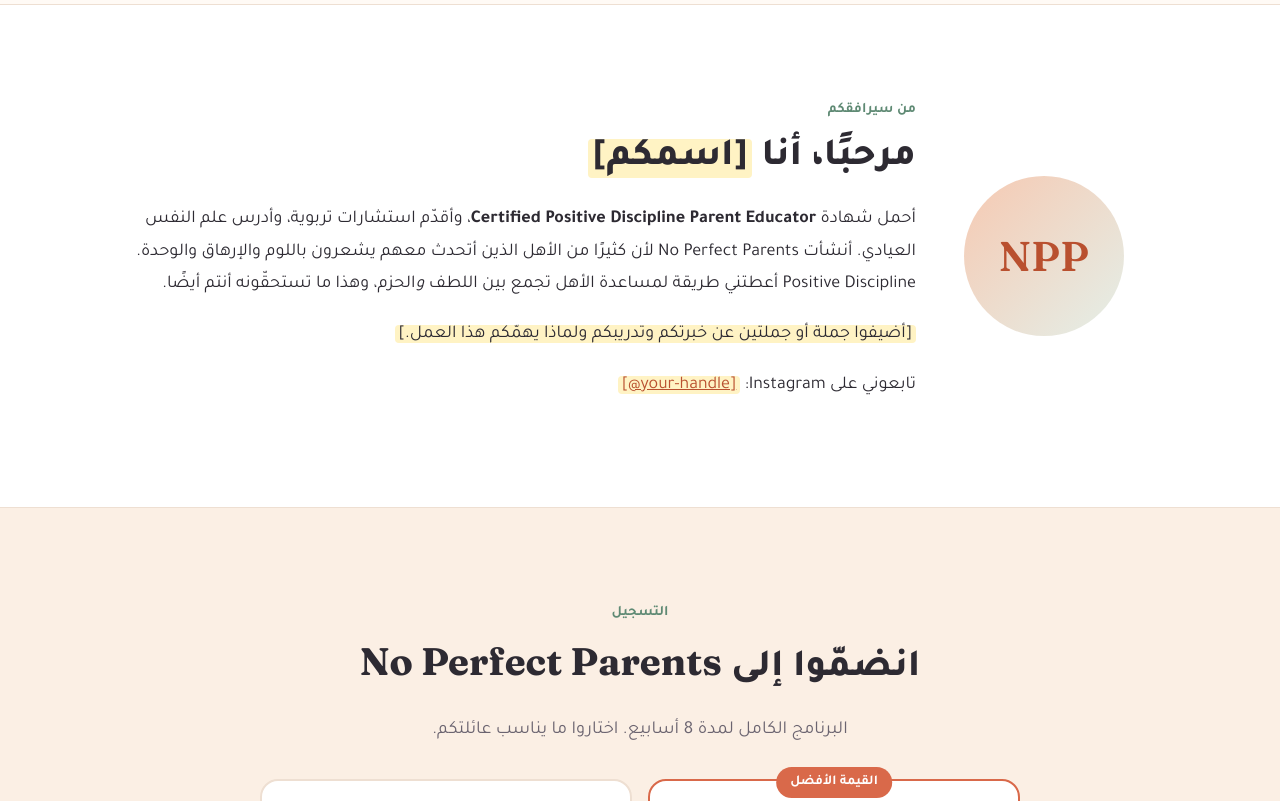
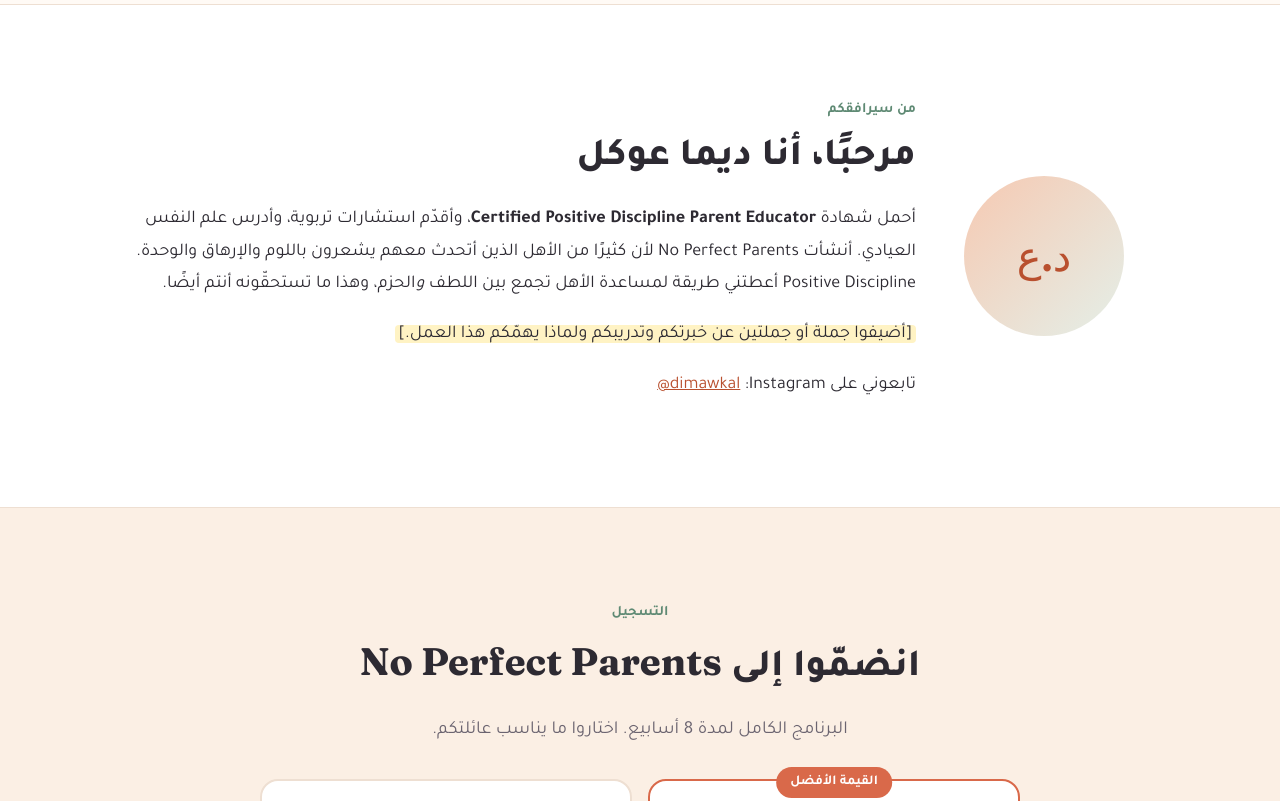
Before and after one commit to dimaawkal2-dev/Instagram-content, a plain HTML site: page website/index.html in a window 1280 px wide. Shown: the part 3700-4501 px from the top of the page. Drawn offline with Linux system fonts and the light colour scheme.

Commit message:
Add owner name and Instagram handle to site and course
Co-Authored-By: Claude Opus 5.5 <noreply@anthropic.com>
Claude-Session: https://claude.ai/code/session_01Qs2UQJuJU7XTV6jrGLzVF9

```diff
--- a/website/index.html
+++ b/website/index.html
@@ -6,6 +6,7 @@
 <!-- مسودّة: احذفوا السطر التالي عندما تريدون أن تظهر الصفحة في محركات البحث -->
 <meta name="robots" content="noindex, nofollow">
 <title>No Perfect Parents | برنامج تربوي لمدة 8 أسابيع</title>
+<meta name="author" content="ديما عوكل">
 <meta name="description" content="برنامج Positive Discipline لمدة 8 أسابيع، بلا لوم، لأهالي الأطفال من عمر 1 إلى 12 سنة. تعلّموا الجمع بين اللطف والحزم، والتواصل قبل التصحيح، والبحث عن حلول بدل العقاب.">
 <link rel="preconnect" href="https://fonts.googleapis.com">
 <link rel="preconnect" href="https://fonts.gstatic.com" crossorigin>
@@ -254,13 +255,13 @@
   <!-- عن المدرّب/ة -->
   <section style="background:var(--surface);border-top:1px solid var(--line);border-bottom:1px solid var(--line)">
     <div class="wrap about">
-      <div class="avatar" aria-hidden="true" dir="ltr">NPP</div>
+      <div class="avatar" aria-hidden="true">د.ع</div>
       <div>
         <span class="eyebrow">من سيرافقكم</span>
-        <h2>مرحبًا، أنا <span class="ph">[اسمكم]</span></h2>
+        <h2>مرحبًا، أنا ديما عوكل</h2>
         <p>أحمل شهادة <strong><bdi>Certified Positive Discipline Parent Educator</bdi></strong>، وأقدّم استشارات تربوية، وأدرس علم النفس العيادي. أنشأت <bdi>No Perfect Parents</bdi> لأن كثيرًا من الأهل الذين أتحدث معهم يشعرون باللوم والإرهاق والوحدة. <bdi>Positive Discipline</bdi> أعطتني طريقة لمساعدة الأهل تجمع بين اللطف <em>و</em>الحزم، وهذا ما تستحقّونه أنتم أيضًا.</p>
         <p><span class="ph">[أضيفوا جملة أو جملتين عن خبرتكم وتدريبكم ولماذا يهمّكم هذا العمل.]</span></p>
-        <p>تابعوني على Instagram: <a href="#" rel="noopener"><span class="ph" dir="ltr">[@your-handle]</span></a></p>
+        <p>تابعوني على Instagram: <a href="https://www.instagram.com/dimawkal/" target="_blank" rel="noopener" dir="ltr">@dimawkal</a></p>
       </div>
     </div>
   </section>
@@ -347,7 +348,7 @@
       <a href="#"><span class="ph">[الشروط وسياسة الاسترداد]</span></a>
       <a href="#"><span class="ph">[البريد الإلكتروني للتواصل]</span></a>
     </div>
-    <p><bdi>No Perfect Parents</bdi> برنامج تثقيفي ولا يقدّم علاجًا نفسيًا أو تشخيصًا أو استشارة طبية. <span class="ph">[أضيفوا أي إشارة أو إشعار علامة تجارية تطلبه <bdi>Positive Discipline Association</bdi>.]</span> © <span id="year"></span> <span class="ph">[اسمكم / اسم النشاط]</span></p>
+    <p><bdi>No Perfect Parents</bdi> برنامج تثقيفي ولا يقدّم علاجًا نفسيًا أو تشخيصًا أو استشارة طبية. <span class="ph">[أضيفوا أي إشارة أو إشعار علامة تجارية تطلبه <bdi>Positive Discipline Association</bdi>.]</span> © <span id="year"></span> ديما عوكل</p>
   </div>
 </footer>
 
```
Also changed, not shown: 3 other files.
